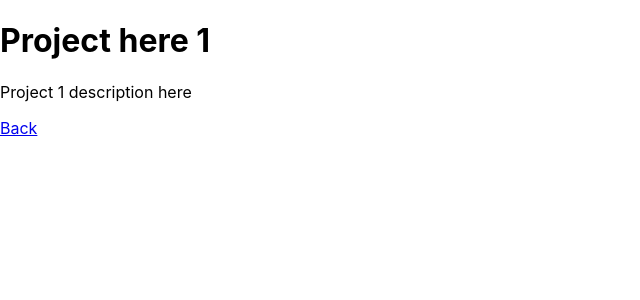
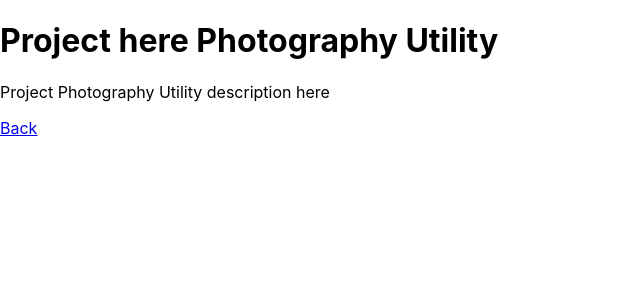
Before and after one commit to qbi11y/portfolio, a React (Create React App) app: page /portfolio/project/1 in a window 1280 px wide. Shown: the top 300 px of the page, without its empty margins (0-640 px from the left). Built offline with nearby package versions, Linux system fonts and the light colour scheme.

Commit message:
add project names

```diff
--- a/src/components/Home/Home.js
+++ b/src/components/Home/Home.js
@@ -1,5 +1,5 @@
 import React from "react";
-import projects from 'data/projects.json'
+import projects from 'data/projects.json';
 import { Link } from "react-router-dom";
 
 const Home = () => (
@@ -14,7 +14,7 @@ const Home = () => (
                         Object.keys(projects).map((project, index) => {
                             console.log(project)
                             return(
-                                <li key={index}><Link to={"/portfolio/project/"+ (index+1)}>{ project }</Link></li>
+                                <li key={index}><Link to={"/portfolio/project/"+ project}>{ projects[index + 1]["name"] }</Link></li>
                             )
                         })
                     }
--- a/src/components/Project/Project.js
+++ b/src/components/Project/Project.js
@@ -1,13 +1,14 @@
 import React from "react"
 import { useParams } from "react-router-dom"
 import { Link } from "react-router-dom";
+import projects from 'data/projects.json';
 
 const Project = () => {
     let { id } = useParams()
     return(
         <div>
-            <h1>Project here { id }</h1>
-            <p>Project { id } description here</p>
+            <h1>Project here { projects[id]["name"] }</h1>
+            <p>Project { projects[id]["name"] } description here</p>
             <p><Link to="/portfolio">Back</Link></p>
         </div>
     )
--- a/src/data/projects.json
+++ b/src/data/projects.json
@@ -1,8 +1,8 @@
 {
-    "Photography Utility": {"id": 1},
-    "Cloud Brokerage": {"id": 2},
-    "SVG Animation": {"id": 3},
-    "Data Pipeline": {"id": 4},
-    "User Profile Image": {"id": 5},
-    "Watson Assistant": {"id": 6}
+    "1": {"name": "Photography Utility"},
+    "2": {"name": "Cloud Brokerage"},
+    "3": {"name": "SVG Animation"},
+    "4": {"name": "Data Pipeline"},
+    "5": {"name": "User Profile Image"},
+    "6": {"name": "Watson Assistant"}
 }
```
